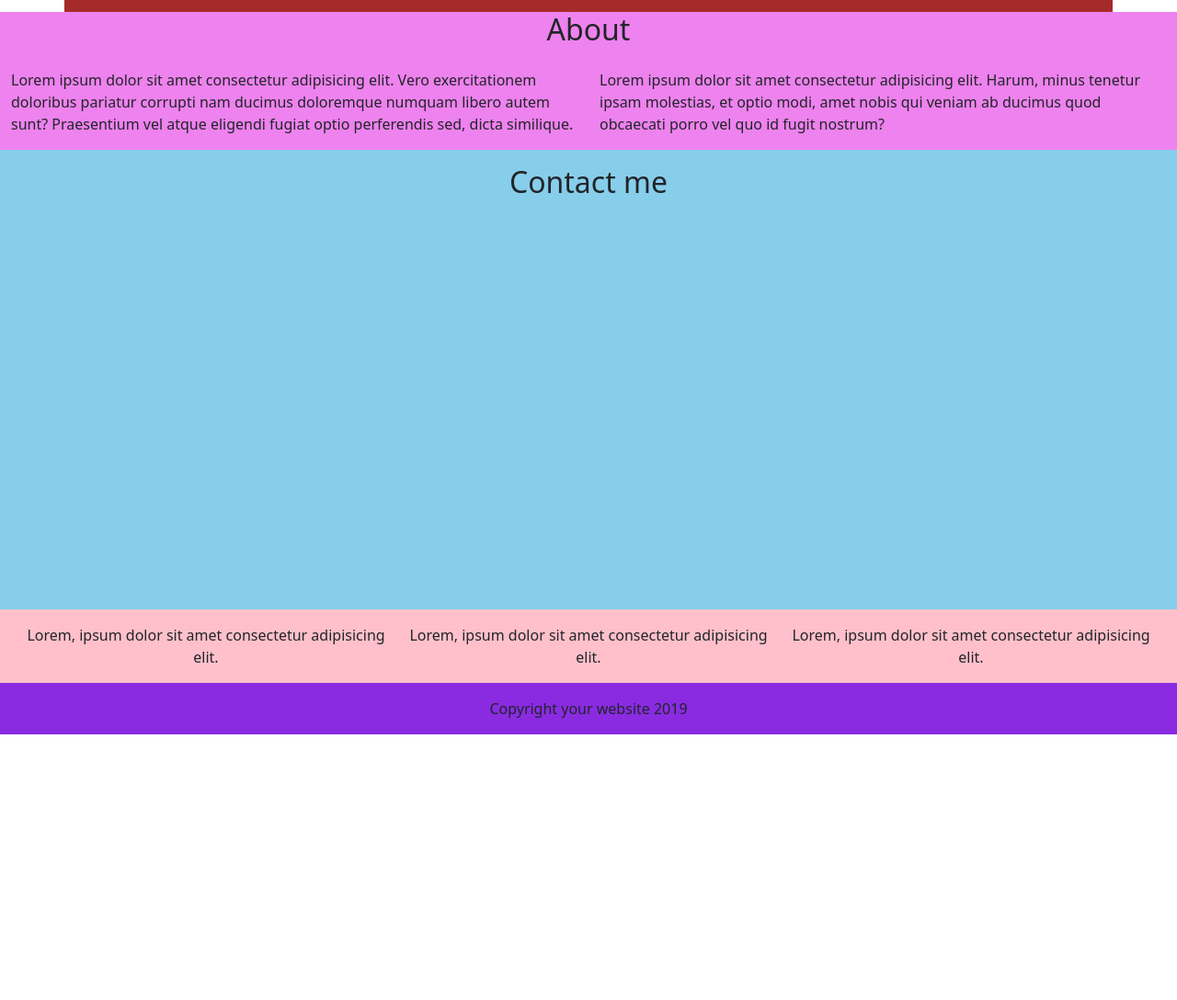
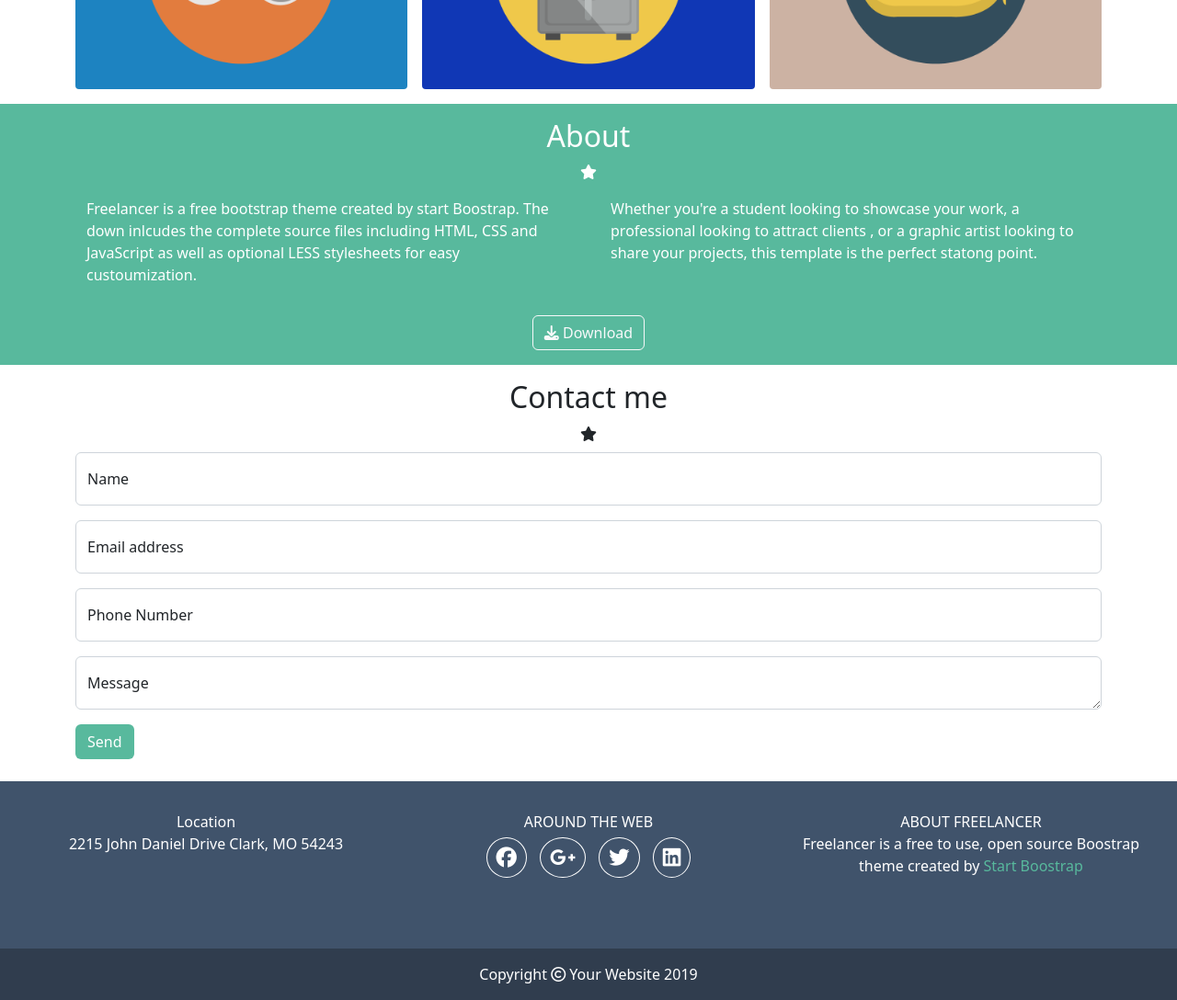
Before and after one commit to MattiaMessana/html-css-bootstrap-freelancer, a plain HTML site: page index.html in a window 1280 px wide. Shown: the part 994-2082 px from the top of the page at 92% size. Before the commit the page ends 1793 px from the top, so only its background shows below. Drawn offline with nearby package versions, Linux system fonts and the light colour scheme.

Commit message:
add: finish project

```diff
--- a/css/style.css
+++ b/css/style.css
@@ -6,10 +6,8 @@ img {
 /* HEADER */
 
 .ms_header {
+    background-color: #303D4E;
 
-    /* debug */
-    background-color: blueviolet;
-    height: 50px;
 }
 
 
@@ -17,58 +15,60 @@ img {
 
 /* HERO-SECTION */
 .ms_hero_container {
+    background-color: #58B99D;
+}
 
-    /* debug */
-    background-color: yellowgreen;
-    height: 300px;
+.ms_hero_container img {
+    width: 200px;
 }
 
 /* PORTFOLIO-SECTION */
 
-.ms_portfolio_container {
-
-    /* debug */
-    background-color: brown;
-    /* height: 1000px; */
-}
 
 
 /* ABOT-SECTION */
 
 .ms_about_container {
-
-    /* debug */
-    background-color: violet;
-    /* height: 500px; */
+    background-color: #58B99D;
 }
 
 
 /* CONTACT-US-SECTION */
 
-.ms_contact_container {
-
-    /* debug */
-    background-color: skyblue;
-    height: 500px;
+.ms_input_container {
+    border-top: 0;
+    border-left: 0;
+    border-right: 0;
+    border-bottom: 0;
 }
 
-
-/* /MAIN */
+.btn.ms_btn-color {
+    background-color: #58B99D;
+    color: white;
+}
 
 /* FOOTER */
 
-.ms_footer_container{
-
-    /* debug */
-    background-color: pink;
-
+.ms_footer_container {
+    background-color: #40536B;
 }
 
+.ms_i {
+    border-radius: 50%;
+    border: 1px solid white;
+    padding: 10px;
+    margin: 5px;
+    font-size: 1.4rem;
+    color: white;
+}
+
+.ms_footer_container a {
+    color: #58B99D;
+    text-decoration: none;
+}
 
 /* COPYRIGHT-SECTION */
 
 .ms_copyright_container {
-
-    /* debug */
-    background-color: blueviolet;
+    background-color: #303D4E;
 }
--- a/index.html
+++ b/index.html
@@ -8,6 +8,7 @@
     <!-- style -->
     <link rel="stylesheet" href="./css/style.css">
 
+    <!-- bootstrap -->
     <link rel="stylesheet" href="https://cdn.jsdelivr.net/npm/bootstrap@5.2.3/dist/css/bootstrap.min.css">
 
     <!-- font -->
@@ -20,6 +21,31 @@
 <body>
     <!-- header -->
     <header class="ms_header">
+        <div class="container-fluid320">
+            <nav class="navbar navbar-expand-lg text-white navbar-dark">
+                <div class="container-fluid">
+                    <a class="navbar-brand text-white" href="#">START BOOSTRAP</a>
+                    <button class="navbar-toggler text-white" type="button" data-bs-toggle="collapse"
+                        data-bs-target="#navbarSupportedContent" aria-controls="navbarSupportedContent"
+                        aria-expanded="false" aria-label="Toggle navigation">
+                        <span><i class="fa-solid fa-bars"></i></span>
+                    </button>
+                    <div class="collapse navbar-collapse ms_header" id="navbarSupportedContent">
+                        <ul class="navbar-nav ms-auto mb-2 mb-lg-0 ms_header">
+                            <li class="nav-item">
+                                <a class="nav-link text-white" href="#">Link</a>
+                            </li>
+                            <li class="nav-item">
+                                <a class="nav-link text-white" href="#">Link</a>
+                            </li>
+                            <li class="nav-item">
+                                <a class="nav-link text-white" href="#">Link</a>
+                            </li>
+                        </ul>
+                    </div>
+                </div>
+            </nav>
+        </div>
 
     </header>
     <!-- /header -->
@@ -28,31 +54,37 @@
     <main>
 
         <!-- hero-section -->
-        <div class="container-fluid ms_hero_container">
-
+        <div class="container-fluid ms_hero_container p-3">
+            <div class="container text-center text-white">
+                <img class="mt-3 mb-2" src="./img/avatar.svg" alt="avatar">
+                <h2>START BOOSTRAP</h2>
+                <span><i class="fa-solid fa-star"></i></span>
+                <p class="mt-2">GRAPHIC ARTIST - WEB DESIGNER - ILLUSTRATOR</p>
+            </div>
 
         </div>
         <!-- /hero-section -->
 
         <!-- portfolio-section -->
-        <div class="container  ms_portfolio_container">
-            <div class="container mb-5 text-center">
-                <h2 class="pt-4">Portfolio</h2>
+        <div class="container">
+            <div class="container mb-3 text-center">
+                <h2 class="pt-4">PORTFOLIO</h2>
+                <span><i class="fa-solid fa-star"></i></span>
             </div>
-            <div class="row">
-                <div class="col-12 col-md-6 col-lg-4 mb-3">
+            <div class="row g-3">
+                <div class="col-12 col-md-6 col-lg-4 ">
                     <img class="rounded-1" src="./img/cabin.png" alt="cabin">
                 </div>
-                <div class="col-12 col-md-6 col-lg-4 mb-3">
+                <div class="col-12 col-md-6 col-lg-4">
                     <img class="rounded-1" src="./img/cake.png" alt="">
                 </div>
-                <div class="col-12 col-md-6 col-lg-4 mb-3">
+                <div class="col-12 col-md-6 col-lg-4">
                     <img class="rounded-1" src="./img/circus.png" alt="">
                 </div>
-                <div class="col-12 col-md-6 col-lg-4 mb-3">
+                <div class="col-12 col-md-6 col-lg-4">
                     <img class="rounded-1" src="./img/game.png" alt="">
                 </div>
-                <div class="col-12 col-md-6 col-lg-4 mb-3">
+                <div class="col-12 col-md-6 col-lg-4">
                     <img class="rounded-1" src="./img/safe.png" alt="">
                 </div>
                 <div class="col-12 col-md-6 col-lg-4 mb-3">
@@ -65,30 +97,69 @@
 
         <!-- about-section -->
         <div class="container-fluid ms_about_container">
-            <div class="container text-center">
-                <h2>About</h2>
-            </div>
-            <div class="row">
-                <div class="col-12 col-md-6 mb-3 mt-3">
-                    Lorem ipsum dolor sit amet consectetur adipisicing elit. Vero exercitationem doloribus pariatur
-                    corrupti nam ducimus doloremque numquam libero autem sunt? Praesentium vel atque eligendi fugiat
-                    optio perferendis sed, dicta similique.
+            <div class="container">
+                <div class="container text-center text-white py-3">
+                    <h2>About</h2>
+                    <span><i class="fa-solid fa-star"></i></span>
                 </div>
-                <div class="col-12 col-md-6 mb-3 mt-3">
-                    Lorem ipsum dolor sit amet consectetur adipisicing elit. Harum, minus tenetur ipsam molestias, et
-                    optio modi, amet nobis qui veniam ab ducimus quod obcaecati porro vel quo id fugit nostrum?
+                <div class="row text-white">
+                    <div class="col-12 col-md-6">
+                        <div class="container">
+                            <p>
+                                Freelancer is a free bootstrap theme created by start Boostrap. The down inlcudes the
+                                complete source files including HTML, CSS and JavaScript as well as optional LESS
+                                stylesheets for easy custoumization.
+                            </p>
+                        </div>
+                    </div>
+                    <div class="col-12 col-md-6 text">
+                        <div class="container">
+                            <p>
+                                Whether you're a student looking to showcase your work, a professional looking to
+                                attract
+                                clients , or a graphic artist looking to share your projects, this template is the
+                                perfect
+                                statong point.
+                            </p>
+                        </div>
+                    </div>
+                    <div class="container text-center my-3">
+                        <button type="button" class="btn btn-outline-light"> <i class="fa-solid fa-download"></i>
+                            Download</button>
+                    </div>
                 </div>
             </div>
-
-
         </div>
         <!-- /about-section -->
 
         <!-- contact-us-section -->
-        <div class="container-fluid ms_contact_container">
+        <div class="container-fluid container ms_contact_container">
             <div class="container text-center pt-3">
                 <h2>Contact me</h2>
+                <span><i class="fa-solid fa-star"></i></span>
             </div>
+
+            <div class="form-floating mt-2 mb-3">
+                <input type="text" class="form-control" id="floatingInput" placeholder="pippo">
+                <label for="floatingInput">Name</label>
+            </div>
+
+            <div class="form-floating mb-3">
+                <input type="email" class="form-control" id="floatingInput" placeholder="name@example.com">
+                <label for="floatingInput">Email address</label>
+            </div>
+
+            <div class="form-floating mb-3">
+                <input type="tel" class="form-control" id="floatingInput" placeholder="name@example.com">
+                <label for="floatingInput">Phone Number</label>
+            </div>
+
+            <div class=" form-floating mb-3">
+                <textarea class="form-control" id="floatingInput" placeholder="Message"></textarea>
+                <label for="floatingInput">Message</label>
+            </div>
+
+            <button type="button" class="btn mb-4 ms_btn-color">Send</button>
 
         </div>
         <!-- /contact-us-section -->
@@ -97,23 +168,40 @@
     <!-- main -->
 
     <!-- footer -->
-    <footer class="ms_footer_container text-center">
-        <div class="container-fluid">
+    <footer class="ms_footer_container text-center text-white">
+        <div class="container-fluid py-3">
             <div class="row p-3">
-                <div class="col-12 col-md-4">
-                    Lorem, ipsum dolor sit amet consectetur adipisicing elit.
+                <div class="col-12 col-md-4 mb-4">
+                    <p>
+                        Location <br> 2215 John Daniel Drive Clark, MO 54243
+                    </p>
+                </div>
+                <div class="col-12 col-md-4 mb-4">
+                    <div class="container">
+                        <p>
+                            AROUND THE WEB <br>
+                            <i class="fa-brands fa-facebook ms_i"></i>
+                            <i class="fa-brands fa-google-plus-g ms_i"></i>
+                            <i class="fa-brands fa-twitter ms_i"></i>
+                            <i class="fa-brands fa-linkedin ms_i"></i>
+                        </p>
+                    </div>
                 </div>
                 <div class="col-12 col-md-4">
-                    Lorem, ipsum dolor sit amet consectetur adipisicing elit.
-                </div>
-                <div class="col-12 col-md-4">
-                    Lorem, ipsum dolor sit amet consectetur adipisicing elit.
+                    <div class="container">
+                        <p>
+                            ABOUT FREELANCER <br>
+                            Freelancer is a free to use, open source Boostrap theme created by <a href="">Start
+                                Boostrap</a>
+
+                        </p>
+                    </div>
                 </div>
             </div>
         </div>
         <!-- Copyright-section -->
-        <div class="container-fluid ms_copyright_container p-3">
-            <span>Copyright your website 2019</span>
+        <div class="container-fluid ms_copyright_container py-3 px-4">
+            <span>Copyright <i class="fa-regular fa-copyright"></i> Your Website 2019</span>
         </div>
         <!-- /Copyright-section -->
     </footer>
@@ -123,6 +211,9 @@
 
 
 
+    <script src="https://cdn.jsdelivr.net/npm/bootstrap@5.2.3/dist/js/bootstrap.bundle.min.js"
+        integrity="sha384-kenU1KFdBIe4zVF0s0G1M5b4hcpxyD9F7jL+jjXkk+Q2h455rYXK/7HAuoJl+0I4"
+        crossorigin="anonymous"></script>
 
 
 </body>
```
